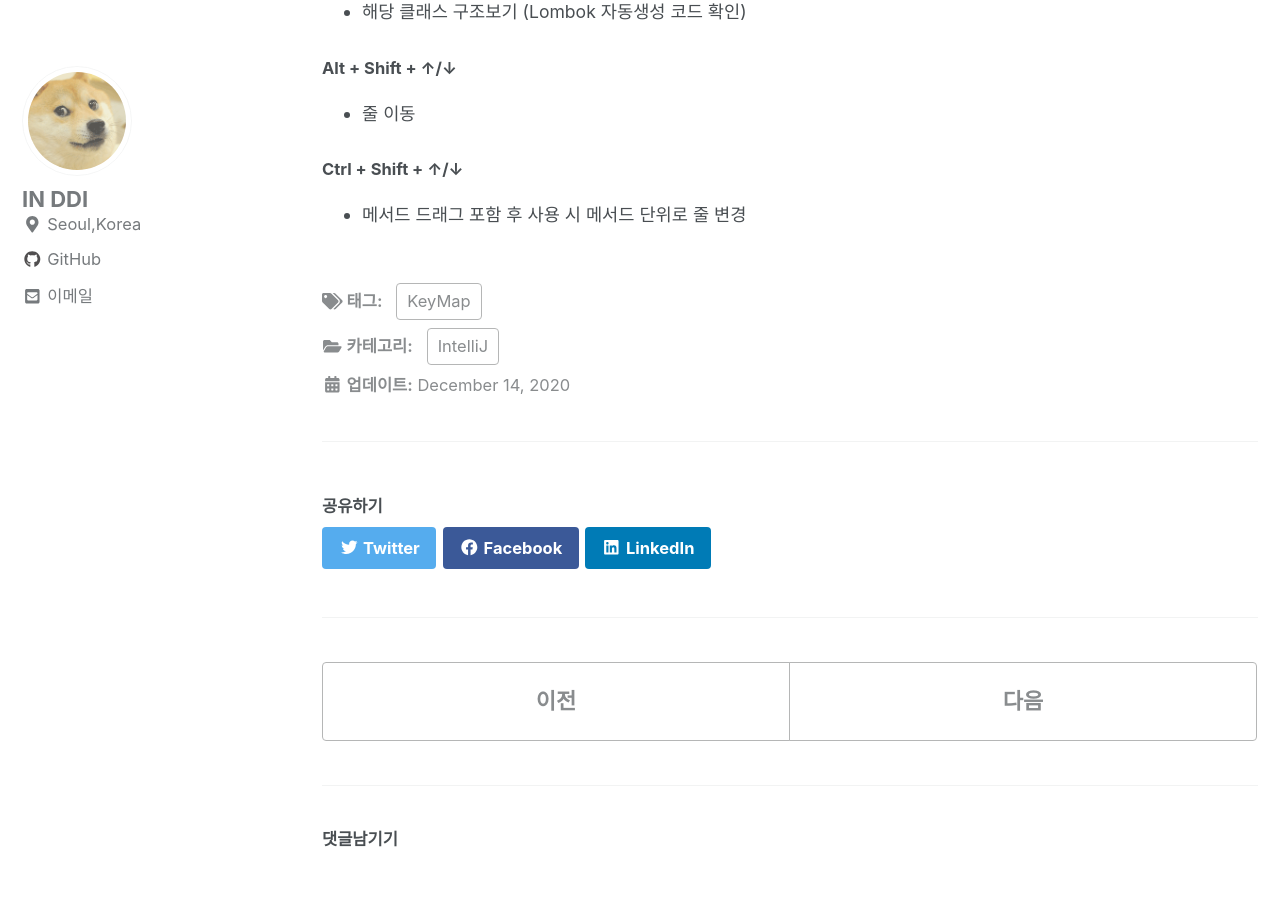
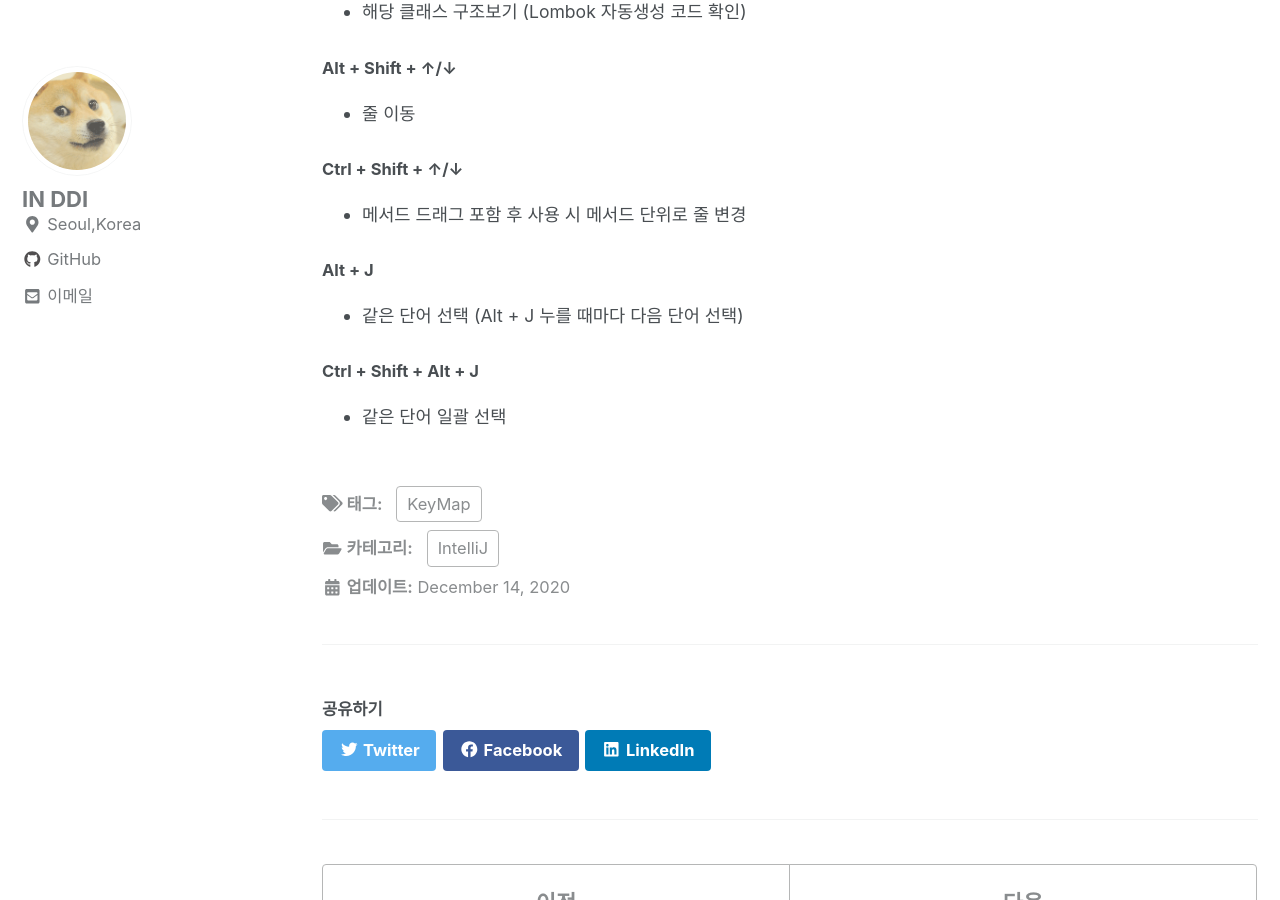
Before and after one commit to InSeok9068/inseok9068.github.io, a Jekyll site: the page built from _posts/intellij/2020-12-14-intellij-keymap.md, in a window 1280 px wide and 900 px high, scrolled down 3747 px. Built offline with Jekyll 4.4.1, drawn with Linux system fonts in a browser that asks for light colours; cached includes are drawn as plain includes; nearby versions of some CDN libraries; comment, search, counter and statistics services are not loaded.

Commit message:
추가 키 매핑 추가

```diff
--- a/_posts/intellij/2020-12-14-intellij-keymap.md
+++ b/_posts/intellij/2020-12-14-intellij-keymap.md
@@ -154,3 +154,11 @@ IntelliJ의 자주 사용하는 단축키를 메모 해놓으려고 한다.
 #### Ctrl + Shift + ↑/↓
 
 - 메서드 드래그 포함 후 사용 시 메서드 단위로 줄 변경
+
+#### Alt + J
+
+- 같은 단어 선택 (Alt + J 누를 때마다 다음 단어 선택)
+
+#### Ctrl + Shift + Alt + J
+
+- 같은 단어 일괄 선택
```
